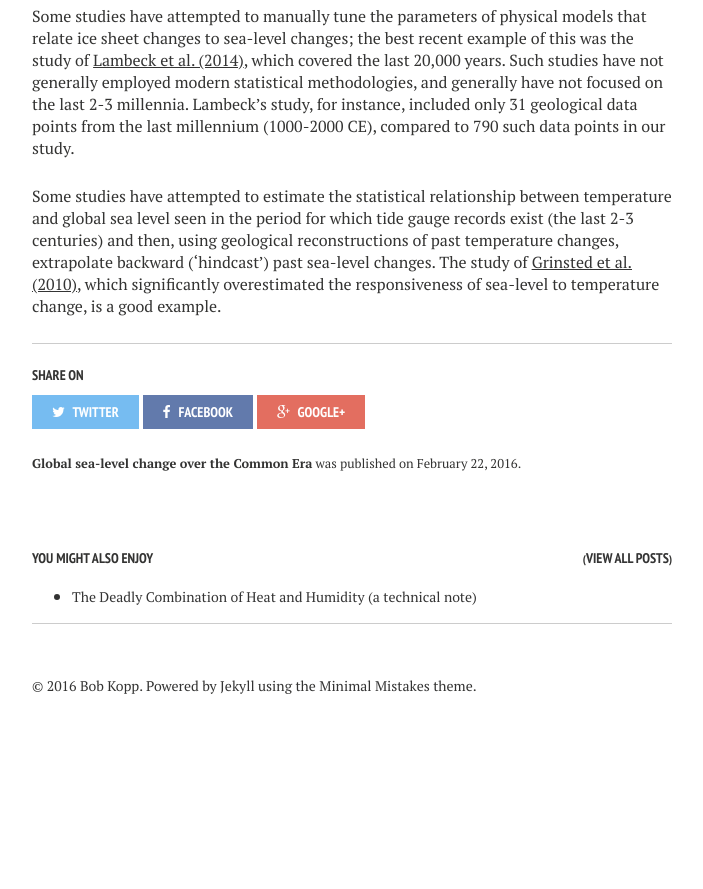
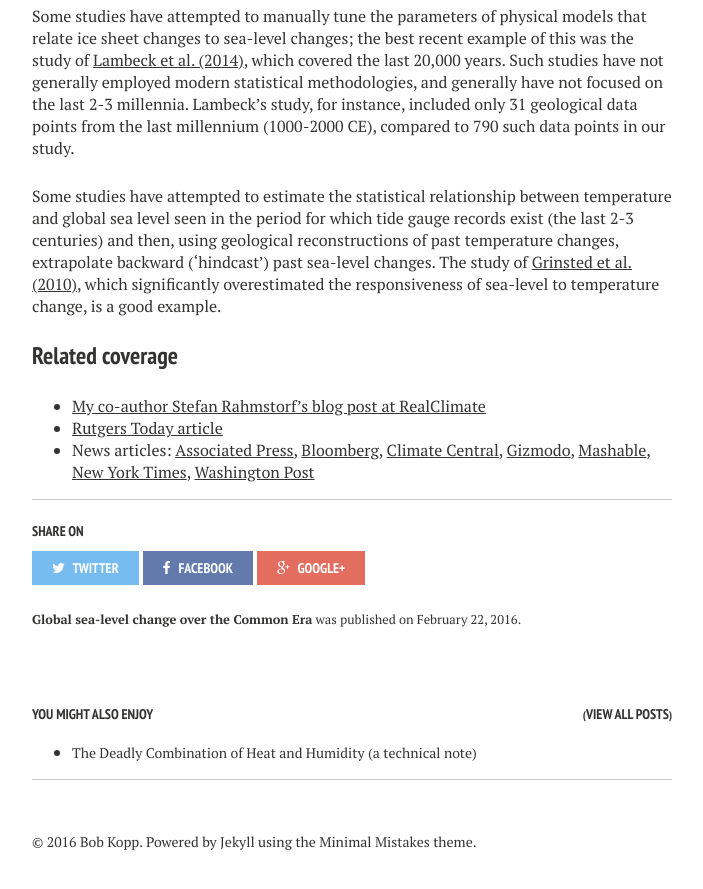
Before and after one commit to mrke/bobkopp.github.io, a Jekyll site: the page built from _posts/2016-02-22-160222-pnas-commonera.md, in a window 1280 px wide and 900 px high, scrolled down 3618 px. Shown: the top 889 px of the window, without its empty margins (288-991 px from the left). Built offline with Jekyll 4.4.1, drawn with Linux system fonts in a browser that asks for light colours; nearby versions of some CDN libraries; before the commit the page ends 4362 px from its top, so only the background shows below that.

Commit message:
Added related coverage

```diff
--- a/_posts/2016-02-22-160222-pnas-commonera.md
+++ b/_posts/2016-02-22-160222-pnas-commonera.md
@@ -67,9 +67,8 @@ Some studies have attempted to manually tune the parameters of physical models t
 
 Some studies have attempted to estimate the statistical relationship between temperature and global sea level seen in the period for which tide gauge records exist (the last 2-3 centuries) and then, using geological reconstructions of past temperature changes, extrapolate backward ('hindcast’) past sea-level changes. The study of [Grinsted et al. (2010)](10.1007/s00382-008-0507-2), which significantly overestimated the responsiveness of sea-level to temperature change, is a good example.
 
-<!-- ### Additional coverage
+### Related coverage
 
-* My co-author Stefan Rahmstorf's blog post at RealClimate
-* Rutgers Today article
-* Climate Central article
-* News articles: New York Times, Washington Post, Bloomberg, Mashable, Gizmodo, US News & World Report -->
+* [My co-author Stefan Rahmstorf's blog post at RealClimate](http://www.realclimate.org/index.php/archives/2016/02/millennia-of-sea-level-change/)
+* [Rutgers Today article](http://news.rutgers.edu/news/sea-level-rise-20th-century-was-fastest-3000-years-rutgers-led-study-finds/20160217)
+* News articles: [Associated Press](http://apne.ws/1oDJB5a), [Bloomberg](http://www.bloomberg.com/news/articles/2016-02-22/most-u-s-flooding-linked-to-climate-change), [Climate Central](http://www.climatecentral.org/news/study-reveals-acceleration-of-sea-level-rise-20055), [Gizmodo](http://gizmodo.com/without-humans-global-sea-levels-could-actually-be-fal-1760589873), [Mashable](http://mashable.com/2016/02/22/manmade-sea-level-rise-flooding), [New York Times](http://www.nytimes.com/2016/02/23/science/sea-level-rise-global-warming-climate-change.html), [Washington Post](https://www.washingtonpost.com/news/energy-environment/wp/2016/02/22/seas-are-now-rising-faster-than-they-have-in-2800-years-scientists-say/)
```
